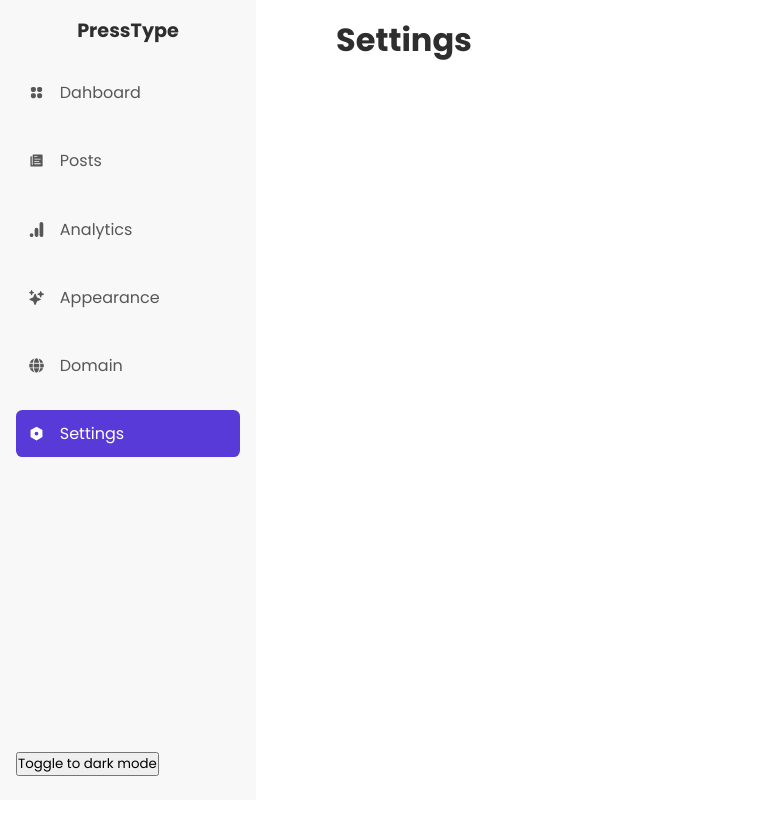
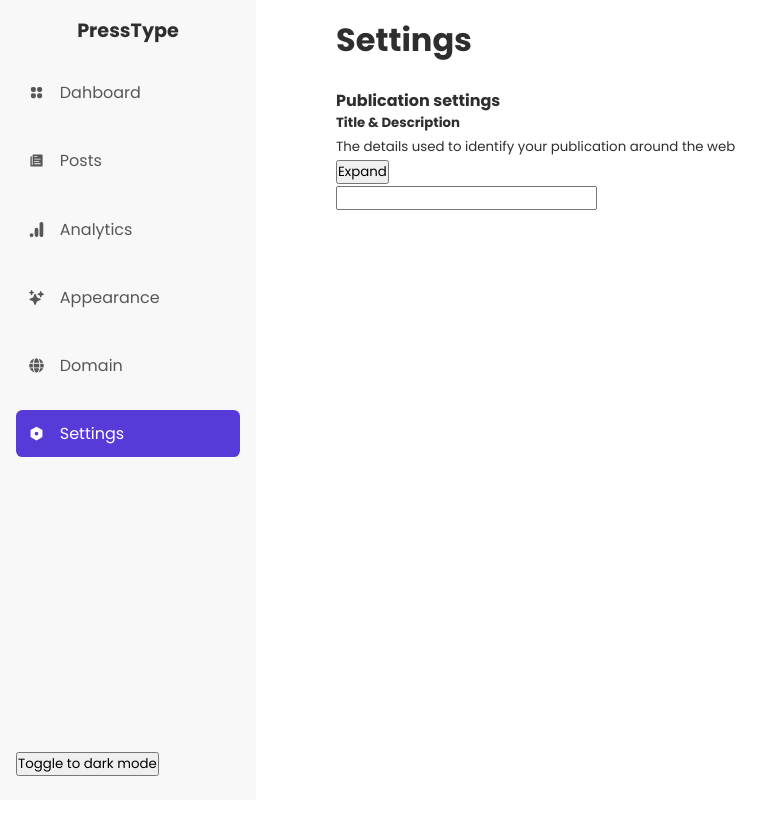
Before and after one commit to akinloluwami/presstype, a Next.js app: page /settings in a window 1280 px wide. Shown: the top 814 px of the page, without its empty margins (0-782 px from the left). Built offline with nearby package versions, Linux system fonts and the light colour scheme.

Commit message:
added classname and data theme

```diff
--- a/pages/settings/index.tsx
+++ b/pages/settings/index.tsx
@@ -7,7 +7,21 @@ const Index = () => {
   const { theme } = useTheme();
   return (
     <DashboardLayout page_name="Settings">
-      <div className={styles.settings_card}></div>
+      <div className={styles.settings_card}>
+        <h4>Publication settings</h4>
+        <div className={styles.settings_card_container} data-theme={theme}>
+          <div className={styles.settings_card_container_header}>
+            <div className="">
+              <h5>Title & Description</h5>
+              <small>
+                The details used to identify your publication around the web
+              </small>
+            </div>
+            <button>Expand</button>
+          </div>
+          <input type="text" />
+        </div>
+      </div>
     </DashboardLayout>
   );
 };
```
